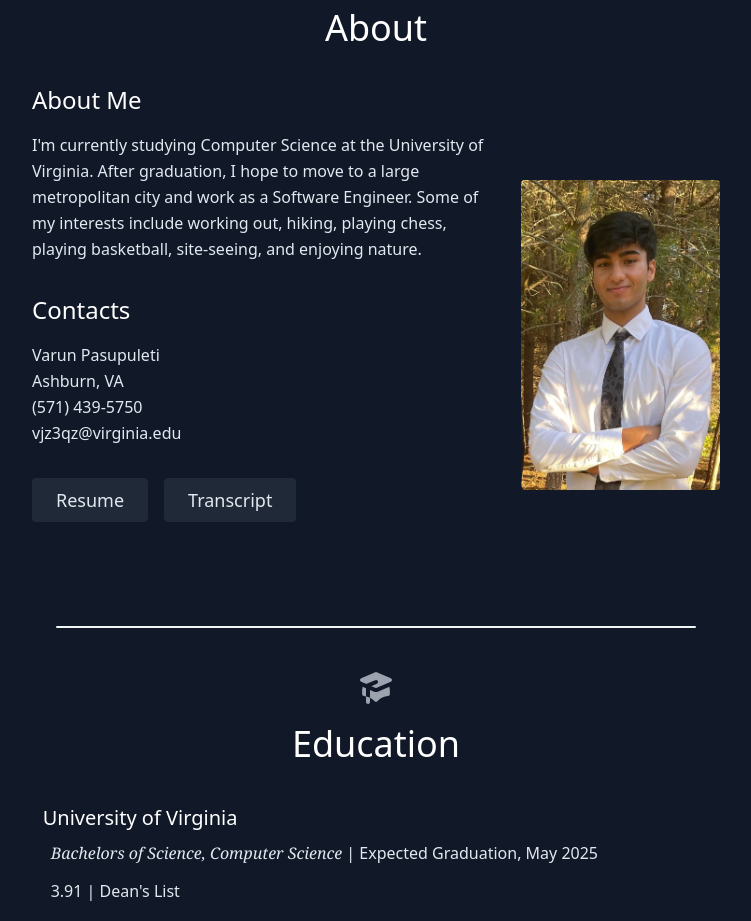
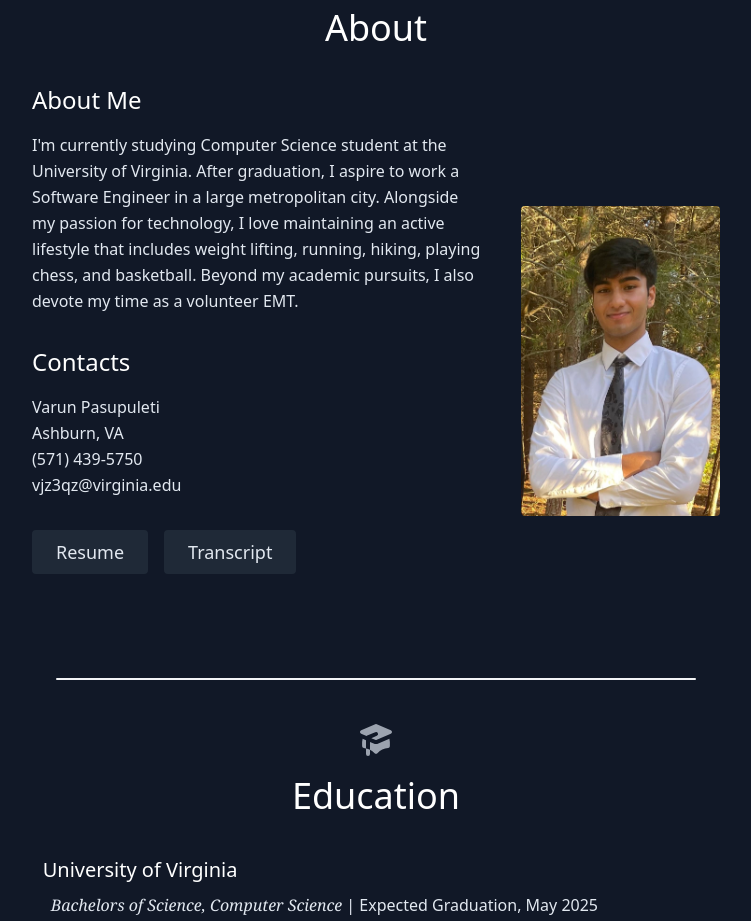
Before and after one commit to vjz3qz/portfolio, a React (Create React App) app: page / in a window 1280 px wide. Shown: the part 960-1881 px from the top of the page, without its empty margins (264-1015 px from the left). Built offline with nearby package versions, Linux system fonts and the light colour scheme; the HTML template or start-up script is replaced by a standard one.

Commit message:
updated about me

```diff
--- a/src/components/About.js
+++ b/src/components/About.js
@@ -19,9 +19,11 @@
                 About Me
               </h1>
               <p className="font-light mb-8 leading-relaxed text-slate-200">
-                I'm currently studying Computer Science at the University of Virginia.
-                After graduation, I hope to move to a large metropolitan city and work as a Software Engineer.
-                Some of my interests include working out, hiking, playing chess, playing basketball, site-seeing, and enjoying nature.
+              I'm currently studying Computer Science student at the University of Virginia.
+              After graduation, I aspire to work a Software Engineer in a large metropolitan city.
+              Alongside my passion for technology, I love maintaining an active lifestyle that includes
+              weight lifting, running, hiking, playing chess, and basketball.
+              Beyond my academic pursuits, I also devote my time as a volunteer EMT.
               </p>
             </div>
             <div>
```
